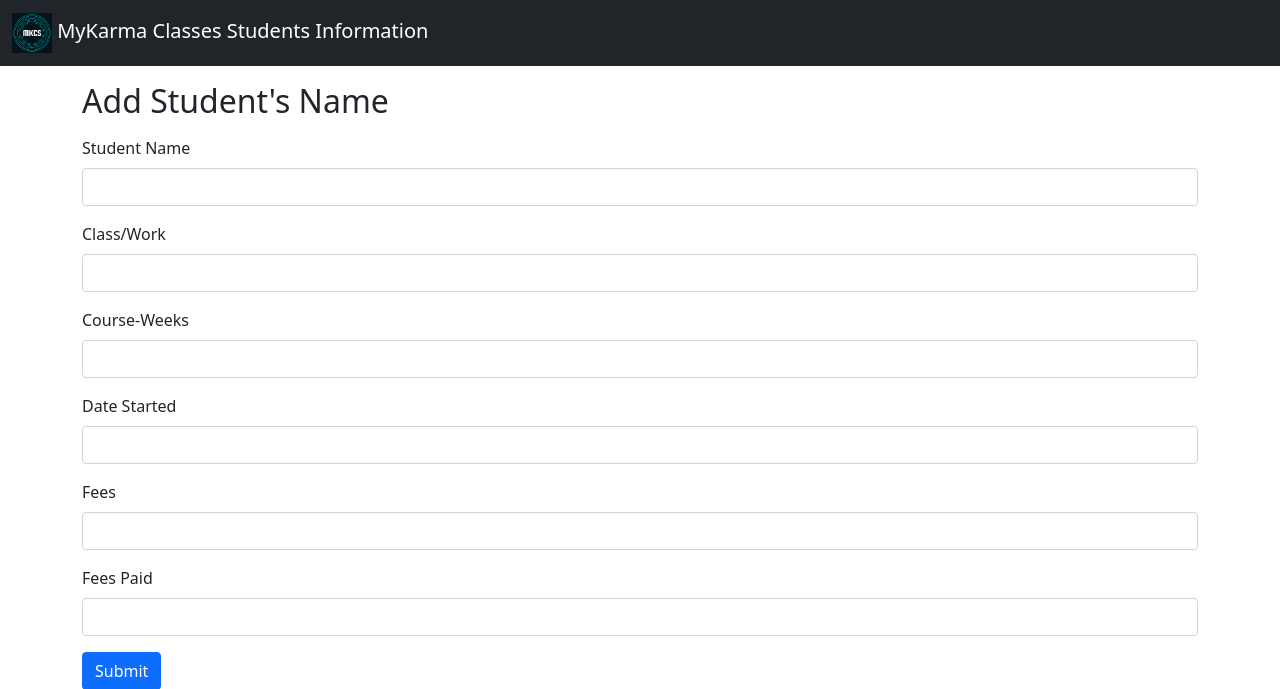
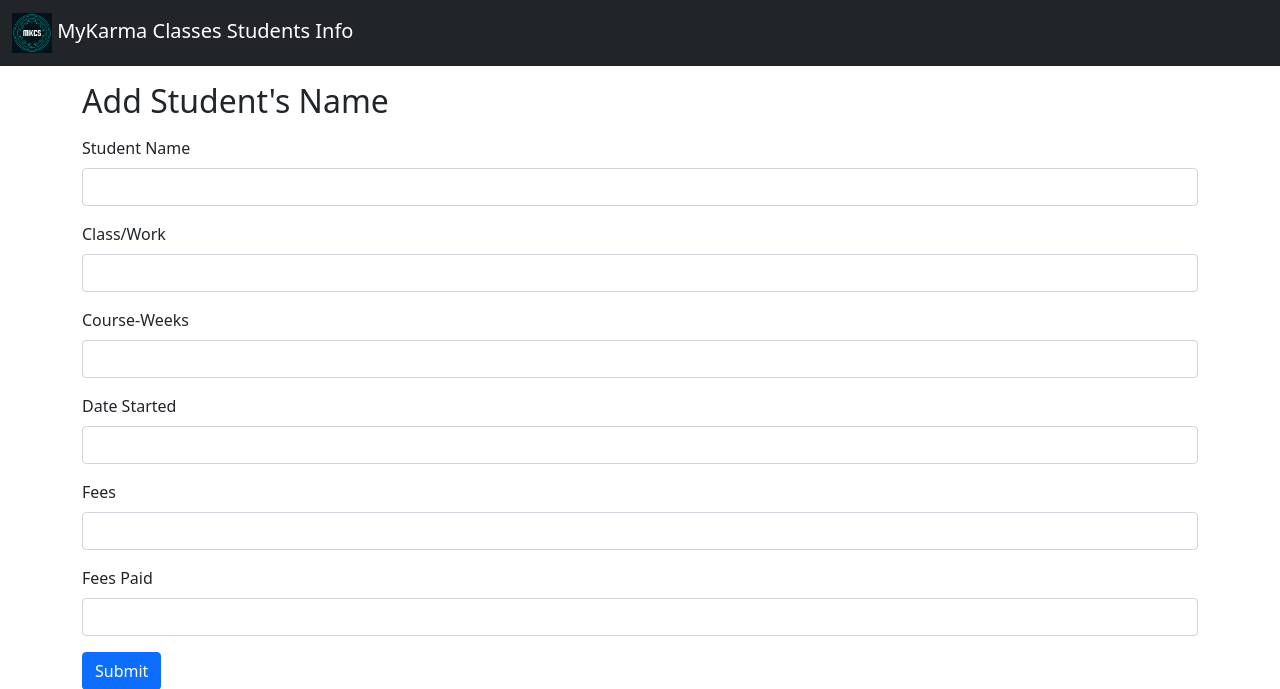
Before and after one commit to pranavarora1895/flask_students_data, a Flask app: page / in a window 1280 px wide. Shown: the top 689 px of the page. Run offline with Flask 2, Linux system fonts and the light colour scheme; data comes from the database, SQL or seed files in the repository.

Commit message:
Changed Title

```diff
--- a/templates/base.html
+++ b/templates/base.html
@@ -26,7 +26,7 @@
         <div class="container-fluid">
             <a class="navbar-brand" href="/">
                 <img src="../static/img/MyKarma Logo.png" alt="mykarma consulting services logo" width="40" height="40" class="d-inline-block align-text-center">
-                MyKarma Classes Students Information
+                MyKarma Classes Students Info
             </a>
         </div>
     </nav>
```
